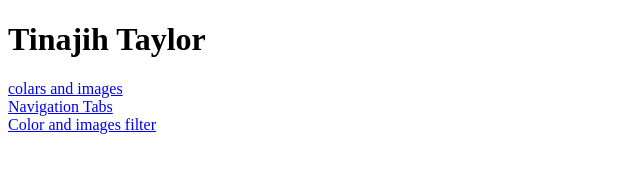
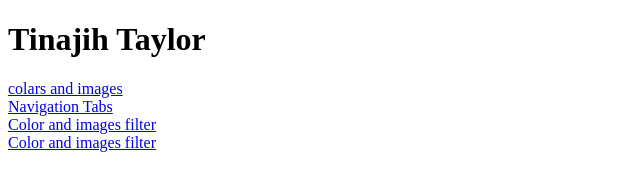
Before and after one commit to tinajihtay/cloud_technology, a plain HTML site: page index.html in a window 1280 px wide. Shown: the whole page, without its empty margins (0-640 px from the left). Drawn offline with Linux system fonts and the light colour scheme.

Commit message:
Update index.html

```diff
--- a/index.html
+++ b/index.html
@@ -17,7 +17,7 @@
         <a href="day7/day7.html" target="_blank" rel="noopener noreferrer"> Color and images filter </a>
     </div>
     <div>
-
+         <a href="activity7_.txt/activity7.html" target="_blank" rel="noopener noreferrer"> Color and images filter </a>
     </div>
 </body>
 </html>
```
